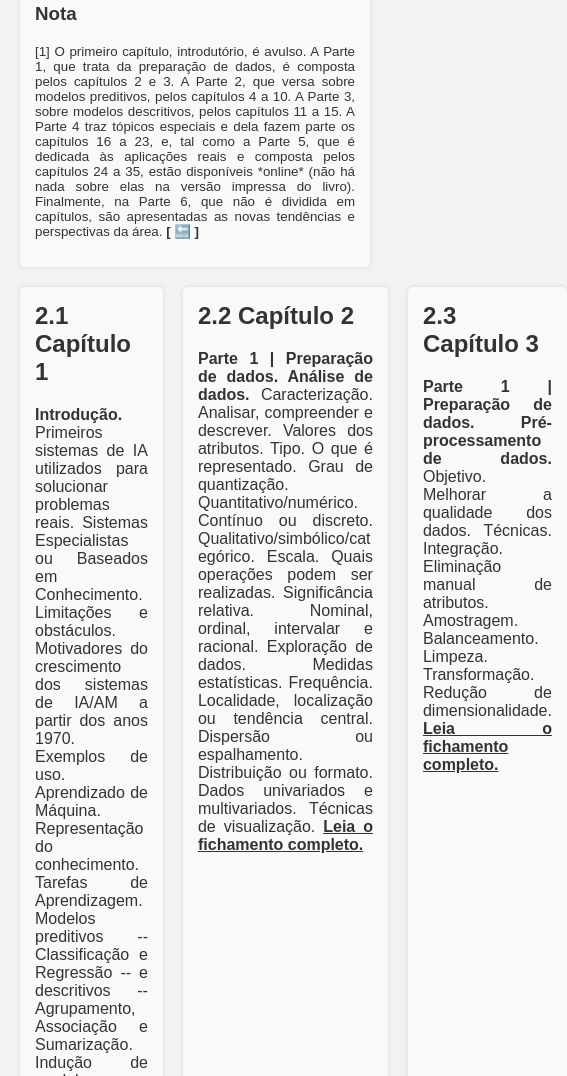
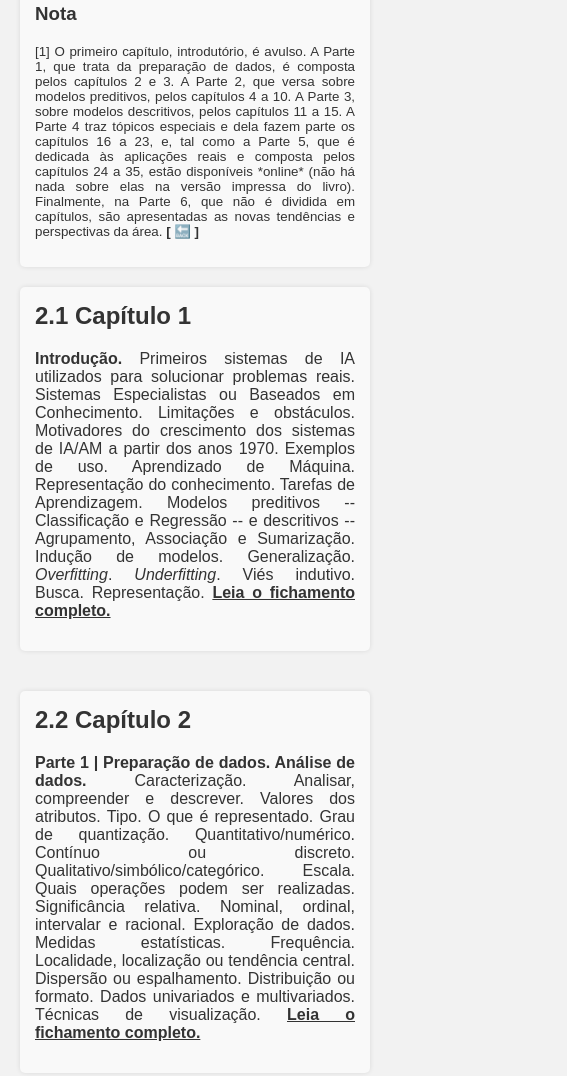
Before and after one commit to paulorobertovrc/neurobit, a plain HTML site: page site/content/inteligencia-artificial-uma-abordagem-de-am/ia-am-faceli.html in a window 390 px wide. Shown: the part 1401-2477 px from the top of the page, 567 px wide, since content can reach past the window. Drawn offline with Linux system fonts and the light colour scheme.

Commit message:
Correção da visualização dos cards em telas pequenas

```diff
--- a/site/style.css
+++ b/site/style.css
@@ -244,19 +244,21 @@ math[display="block"] {
 /* Cards dos fichamentos */
 
 /* Cards dos capítulos */
-.fichamento-card-capitulo {
-    @media screen and (min-width: 390px) {
-        /* max-width: 25%; */
-        width: fit-content;
-        max-width: 50%;
-    }
-}
+/* .fichamento-card-capitulo {
+} */
 /* Cards dos capítulos */
 
 /* Cards de informações */
 .fichamento {
     display: flex;
     grid-gap: 20px;
+
+    @media screen and (max-width: 390px) {
+        display: flexbox;
+        flex-direction: column;
+
+        align-items: center;
+    }
 }
 
 .fichamento a {
```
